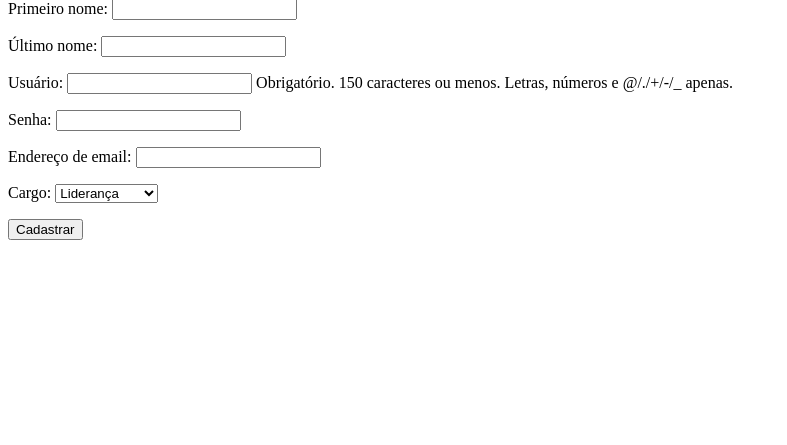
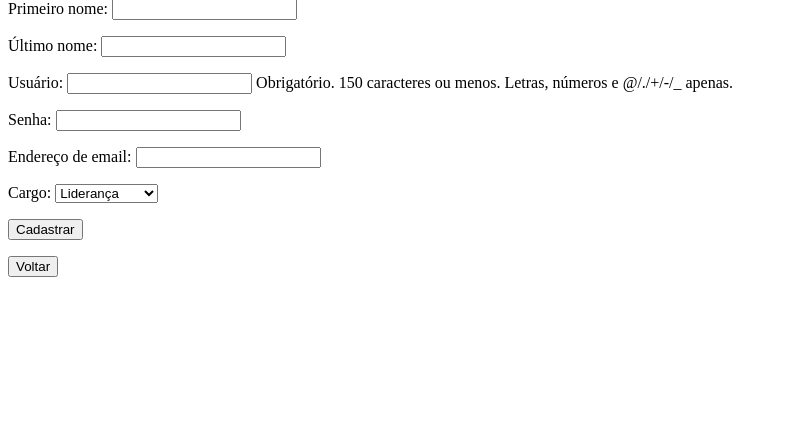
Before and after one commit to felipmartins/django-study, a Django app: page /user/new in a window 1280 px wide. Shown: the part 67-512 px from the top of the page, without its empty margins (0-787 px from the left). Run offline with Django 4.2, Linux system fonts and the light colour scheme.

Commit message:
implementa botões para navegação

```diff
--- a/accounts/templates/accounts/create_user.html
+++ b/accounts/templates/accounts/create_user.html
@@ -5,3 +5,7 @@
     {{ user_form.as_p }}
     <input type="submit" class="btn" value="Cadastrar">
 </form>
+
+<form action="{% url 'index' %}">
+    <input type="submit" value="Voltar" />
+</form>
--- a/accounts/templates/accounts/index.html
+++ b/accounts/templates/accounts/index.html
@@ -8,3 +8,7 @@
 </p>
 
 {% endfor %}
+
+<form action="{% url 'new-user' %}">
+    <input type="submit" value="Cadastrar nova pessoa usuária" />
+</form>
```
